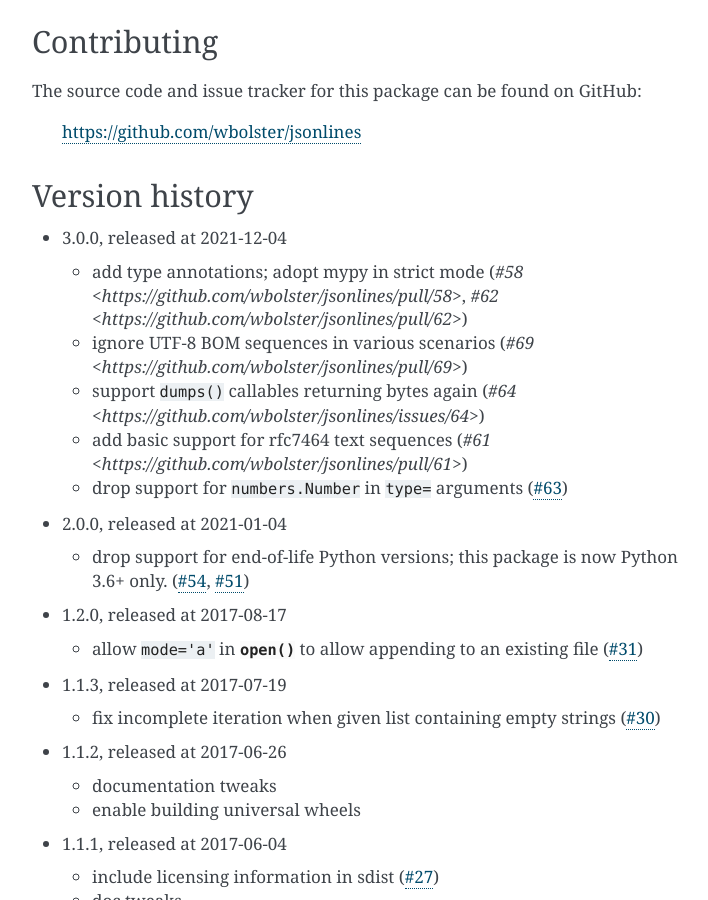
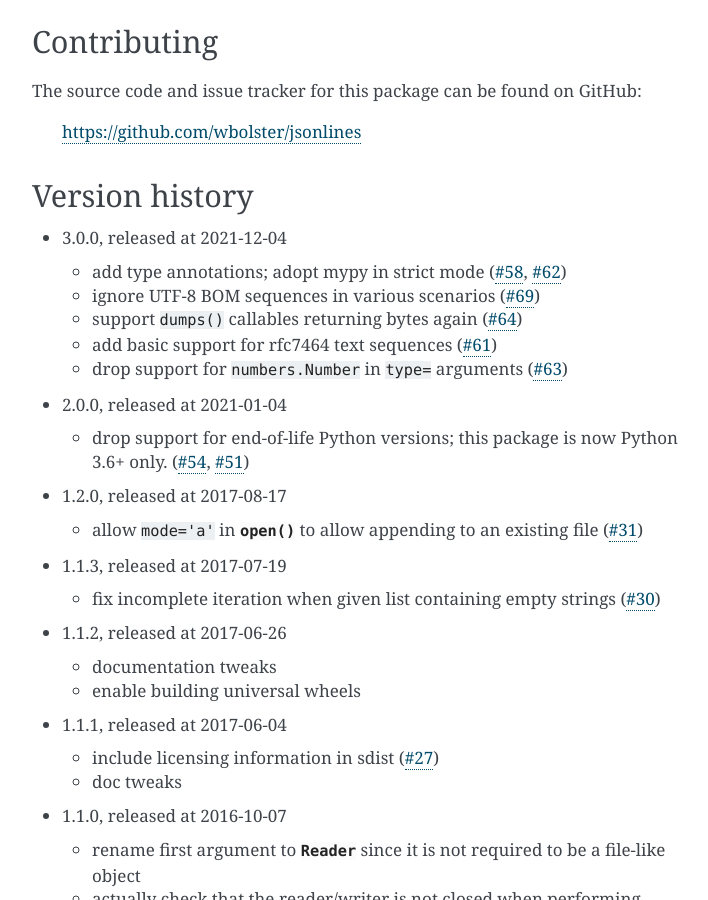
Before and after one commit to wbolster/jsonlines, a Sphinx documentation site: the page built from doc/index.rst, in a window 1280 px wide and 900 px high, scrolled down 3377 px. Shown: the whole window, without its empty margins (388-1096 px from the left). Built offline with Sphinx 7.4.7, drawn with Linux system fonts in a browser that asks for light colours.

Commit message:
fix links in version history

```diff
--- a/doc/index.rst
+++ b/doc/index.rst
@@ -182,17 +182,17 @@ Version history
 * 3.0.0, released at 2021-12-04
 
   * add type annotations; adopt mypy in strict mode
-    (`#58 <https://github.com/wbolster/jsonlines/pull/58>`,
-    `#62 <https://github.com/wbolster/jsonlines/pull/62>`)
+    (`#58 <https://github.com/wbolster/jsonlines/pull/58>`_,
+    `#62 <https://github.com/wbolster/jsonlines/pull/62>`_)
 
   * ignore UTF-8 BOM sequences in various scenarios
-    (`#69 <https://github.com/wbolster/jsonlines/pull/69>`)
+    (`#69 <https://github.com/wbolster/jsonlines/pull/69>`_)
 
   * support ``dumps()`` callables returning bytes again
-    (`#64 <https://github.com/wbolster/jsonlines/issues/64>`)
+    (`#64 <https://github.com/wbolster/jsonlines/issues/64>`_)
 
   * add basic support for rfc7464 text sequences
-    (`#61 <https://github.com/wbolster/jsonlines/pull/61>`)
+    (`#61 <https://github.com/wbolster/jsonlines/pull/61>`_)
 
   * drop support for ``numbers.Number`` in ``type=`` arguments
     (`#63 <https://github.com/wbolster/jsonlines/issues/63>`_)
```
